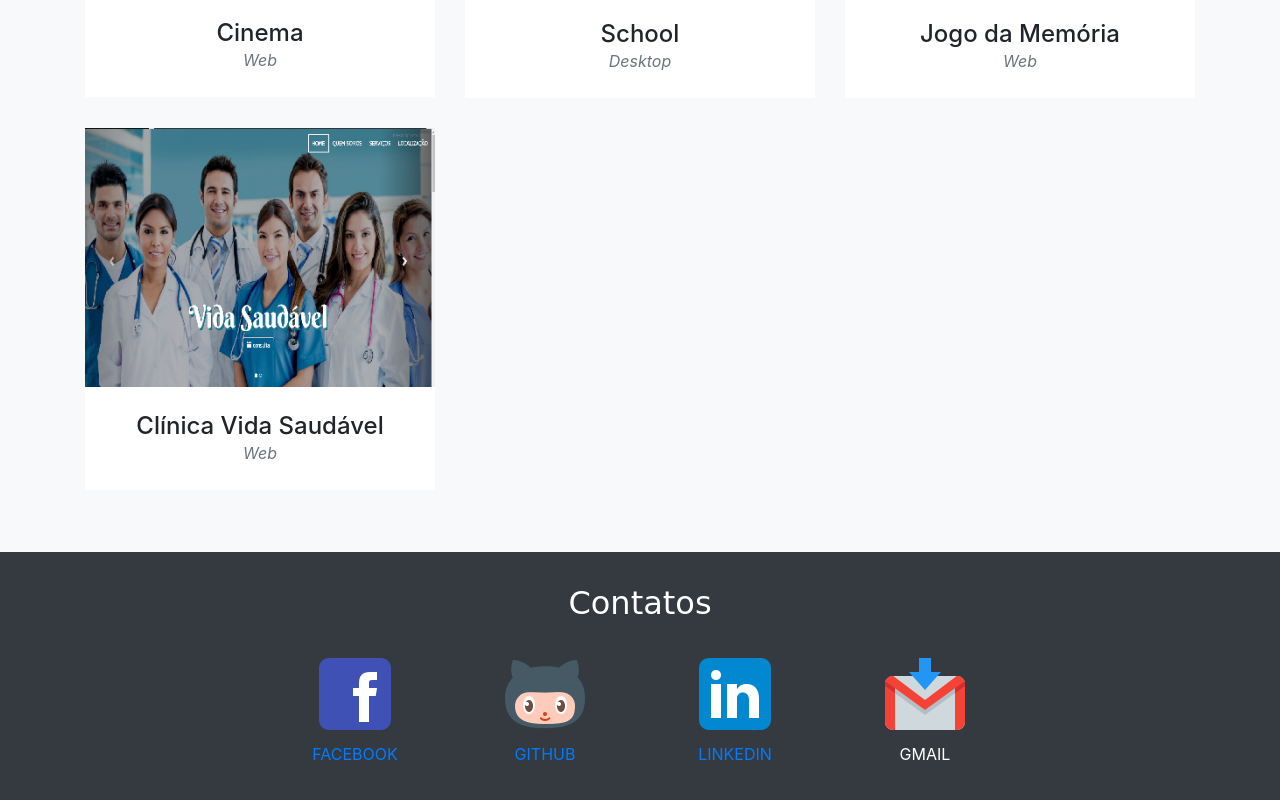
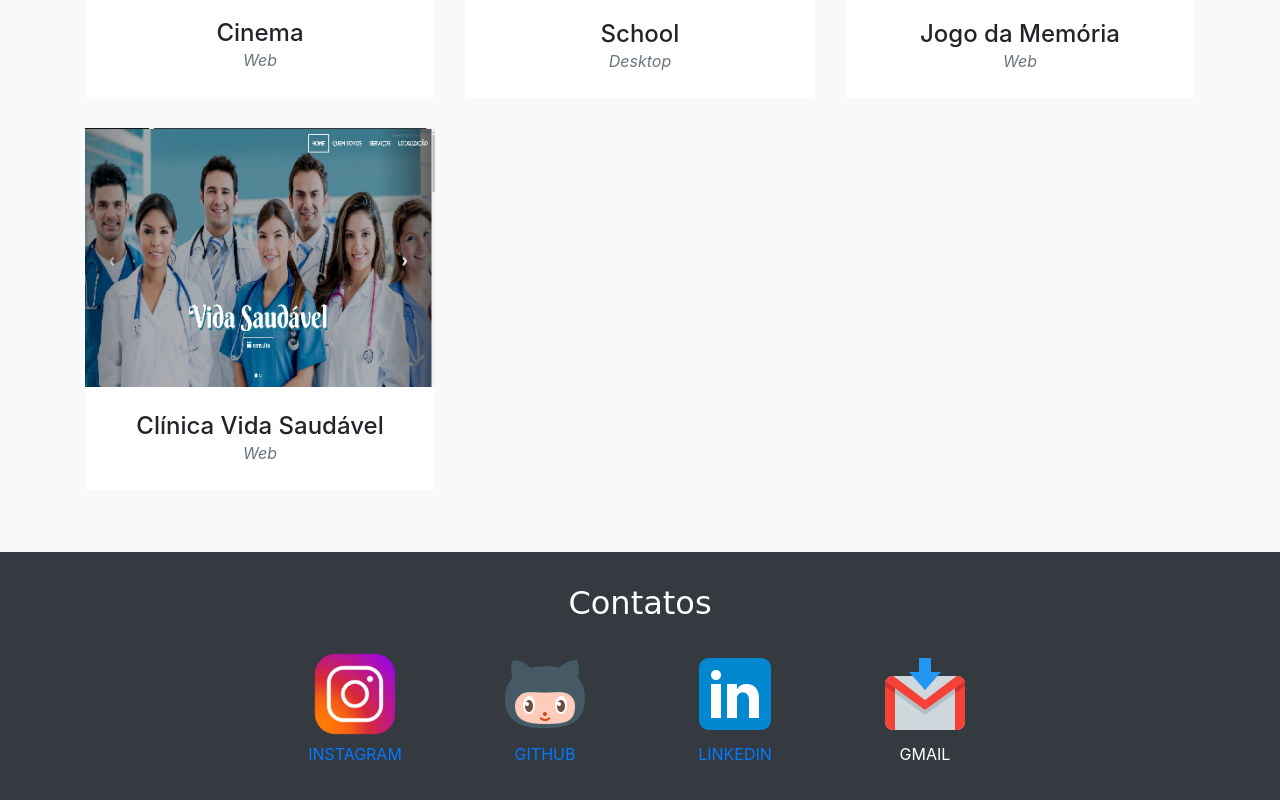
Before and after one commit to AdrianAraujo44/AdrianAraujo44.github.io, a website with bundled scripts: page index.html in a window 1280 px wide. Shown: the part 2203-3003 px from the top of the page. Built offline with nearby package versions, Linux system fonts and the light colour scheme; files whose address does not match are found by name; a web font is replaced by a local one.

Commit message:
alteração de contato

```diff
--- a/index.html
+++ b/index.html
@@ -306,9 +306,9 @@
       <div class="container">
         <div class="row">
           <div class="col-lg-2 col-md-3 offset-md-2">
-            <a href="https://www.facebook.com/adrian.araujo.73157" target="blank">
-              <img src="img/icones/facebook96.png" alt="" />
-              <p>FACEBOOK</p>
+            <a href="https://www.instagram.com/adrian__araujo/" target="blank">
+              <img src="img/icones/instagram96.png" alt="" />
+              <p>INSTAGRAM</p>
             </a>
           </div>
           <div class="col-lg-2 col-md-6">
```
Also changed, not shown: img/icones/instagram96.png (added).
